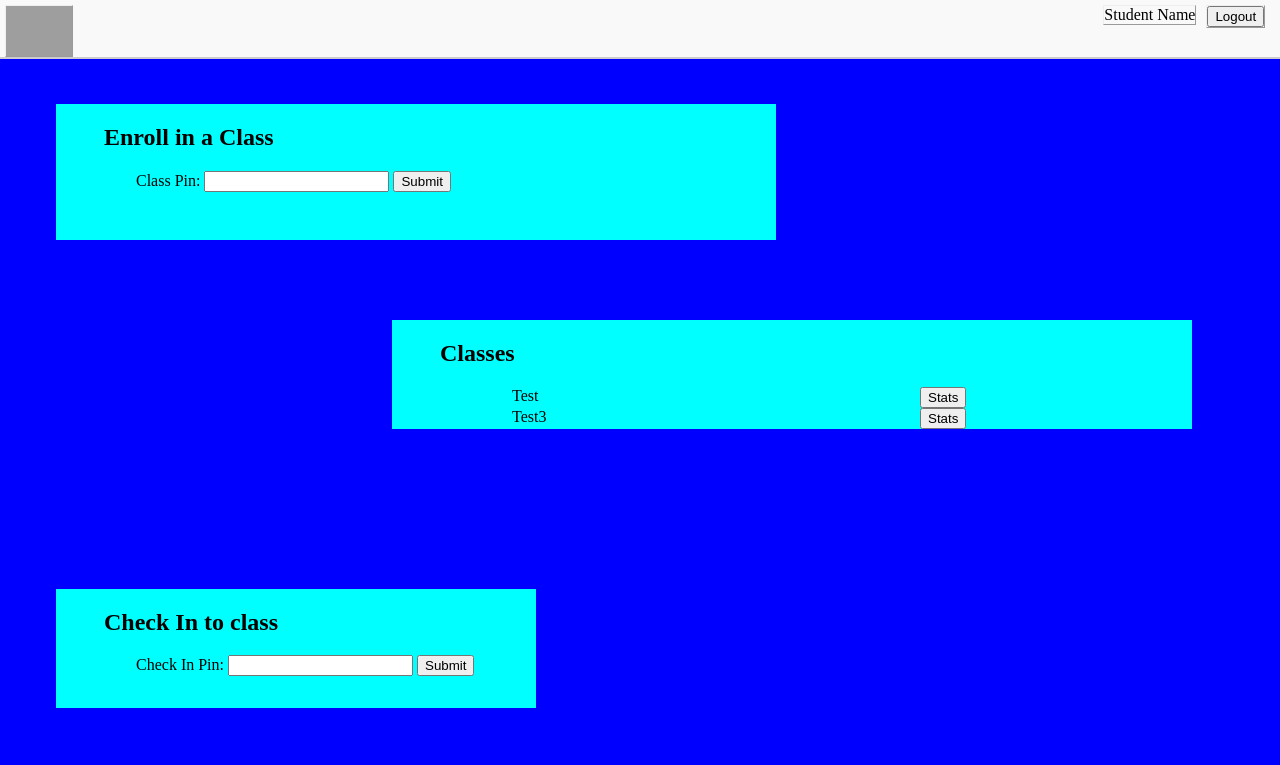
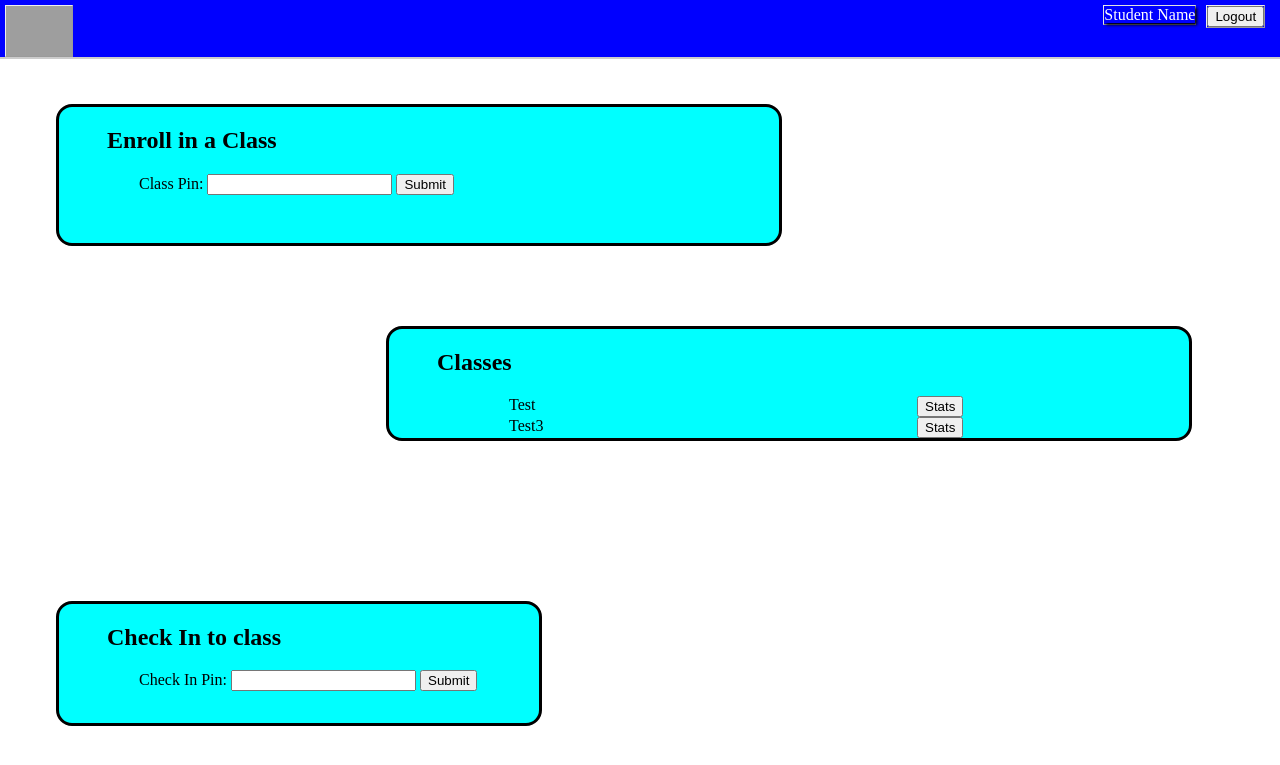
Before and after one commit to eTendance/main, a PHP site: page /eTendence-student.html in a window 1280 px wide. Shown: the top 765 px of the page. Run offline with PHP 8.4, Linux system fonts and the light colour scheme; grey boxes are pictures that could not be loaded.

Commit message:
rounded corners, changed some coloring. and so on.

```diff
--- a/preliminary-GUI-pages/eTendenceStudent.css
+++ b/preliminary-GUI-pages/eTendenceStudent.css
@@ -5,7 +5,7 @@ nav
 	left:0;
 	width:100%;
 	border-bottom:2px solid #ccc;
-	background:#f9f9f9;
+	background:BLUE;
 }
 nav ul
 {
@@ -20,6 +20,12 @@ nav li
 	margin-right:10px;
 }
 
+#studName
+{
+	color:white;
+	box-shadow: 2px 2px 3px black;
+}
+
 #logoPlacement
 {
 	float:left;
@@ -27,6 +33,7 @@ nav li
 	display:block;
 	padding.5em;
 	float:left;
+	background:white;
 }
 nav li a
 {
@@ -37,21 +44,25 @@ nav li a
 }
 body
 {
-	background-color:blue;
 	padding-top: 1em;
 }
+
 #add
 {
+	border-radius:1em;
 	float:left;
 	width:45em;
 	background-color:cyan;
+	border:solid;
 	padding-bottom:3em;
 }
 #classes
 {
+	border-radius:1em;
 	float:right;
 	width:50em;
 	background-color:cyan;
+	border:solid;
 	margin-right:5em;
 	margin-top:5em;
 	margin-bottom:5em;
@@ -59,8 +70,10 @@ body
 }
 #checkIn
 {
+	border-radius:1em;
 	padding-bottom:2em;
 	background-color:cyan;
+	border:solid;
 	float:left;
 	clear:left;
 	width:30em;
```
Also changed, not shown: preliminary-GUI-pages/eTendenceProfessor.css (+11 -2 lines), preliminary-GUI-pages/etendenceFront.css (+3 -5 lines).
